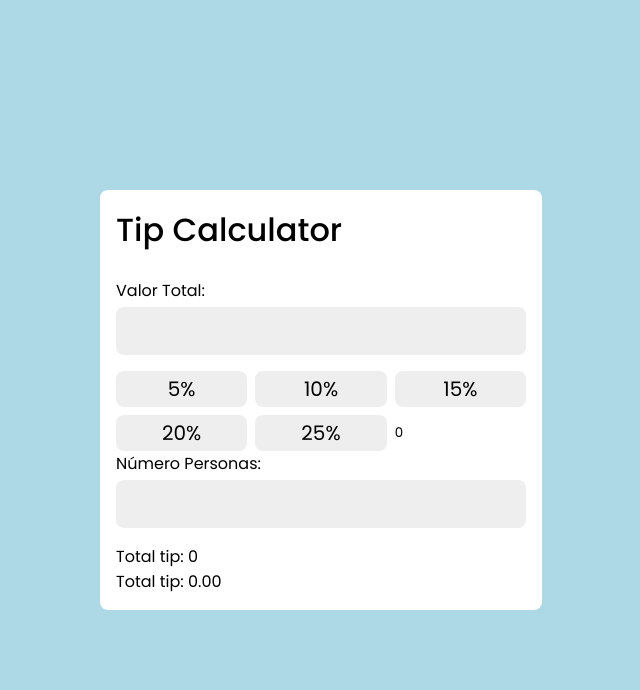
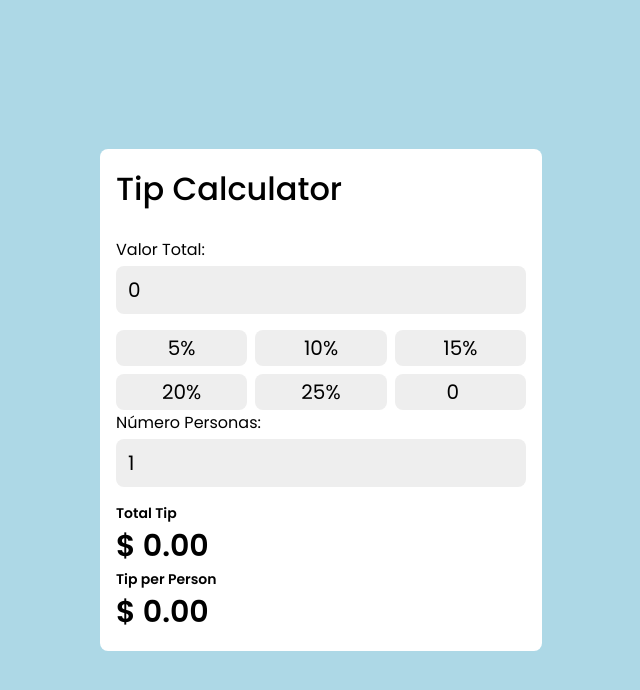
Before and after one commit to wguicha/tip-calculator, a Next.js app: page / in a window 1280 px wide. Shown: the top 690 px of the page, without its empty margins (319-959 px from the left). Built offline with nearby package versions, Linux system fonts and the light colour scheme.

Commit message:
Terminado el css

```diff
--- a/components/Form.jsx
+++ b/components/Form.jsx
@@ -1,7 +1,7 @@
 import React from "react";
 
 const Form = ({ state, updateValues }) => {
-  const { billAmount, tipPercentage } = state;
+  const { billAmount, tipPercentage, noOfPerson } = state;
   const percentages = [5, 10, 15, 20, 25];
   return (
     <div className="input-container">
@@ -13,6 +13,7 @@ const Form = ({ state, updateValues }) => {
               billAmount: e.target.value,
             });
           }}
+          value={billAmount}
           type="number"
           id="billAmount"
         />
@@ -21,7 +22,9 @@ const Form = ({ state, updateValues }) => {
         {percentages.map((p) => {
           return (
             <div
-              className="percentage-list_box"
+              className={`percentage-list__box ${
+                tipPercentage == p ? "active" : ""
+              }`}
               onClick={() => {
                 updateValues({ tipPercentage: p });
               }}
@@ -31,6 +34,7 @@ const Form = ({ state, updateValues }) => {
           );
         })}
         <input
+          className="custom-tip-input"
           onChange={(e) => {
             updateValues({
               tipPercentage:
@@ -41,7 +45,7 @@ const Form = ({ state, updateValues }) => {
                   : e.target.value,
             });
           }}
-          value={tipPercentage}
+          value={`${tipPercentage}`}
           max={100}
           min={0}
           type={"number"}
@@ -52,12 +56,12 @@ const Form = ({ state, updateValues }) => {
         <label htmlFor="noOfPerson">Número Personas:</label>
         <input
           onChange={(e) => {
-            console.log("Paso 1");
             updateValues({
               noOfPerson: e.target.value,
             });
-            console.log(percentages[1]);
           }}
+          min={1}
+          value={noOfPerson}
           type="number"
           id="noOfPerson"
         />
--- a/components/Result.jsx
+++ b/components/Result.jsx
@@ -5,8 +5,14 @@ const Result = ({ state }) => {
   const totalTip = (state.billAmount * tipPercentage) / 100;
   return (
     <div className="tip-result">
-      <p>{`Total tip: ${totalTip}`}</p>
-      <p>{`Total tip: ${Number(totalTip / noOfPerson).toFixed(2)}`}</p>
+      <div>
+        <p className="label">Total Tip</p>
+        <p className="result">{`$ ${totalTip.toFixed(2)}`}</p>
+      </div>
+      <div>
+        <p className="label">Tip per Person</p>
+        <p className="result">{`$ ${Number(totalTip / noOfPerson).toFixed(2)}`}</p>
+      </div>
     </div>
   );
 };
--- a/styles/globals.css
+++ b/styles/globals.css
@@ -62,7 +62,7 @@ h1{
   grid-gap:8px;
 }
 
-.percentage-list_box{
+.percentage-list__box{
   height: 36px;
   background-color: #eee;
   text-align: center;
@@ -71,3 +71,29 @@ h1{
   border-radius: 8px;
   vertical-align: middle;
 }
+
+.percentage-list__box.active{
+  background-color: #333;
+  color: white;
+}
+
+.custom-tip-input{
+  font-size: 20px;
+  background-color: #eee;
+  border-radius: 8px;
+  text-align: center;
+}
+
+.custom-tip-input::placeholder{
+  font-size: 14px;
+}
+
+.tip-result .label {
+  font-size: 14px;
+  font-weight: 600;
+}
+
+.tip-result .result {
+  font-size: 30px;
+  font-weight: 600;
+}
```
